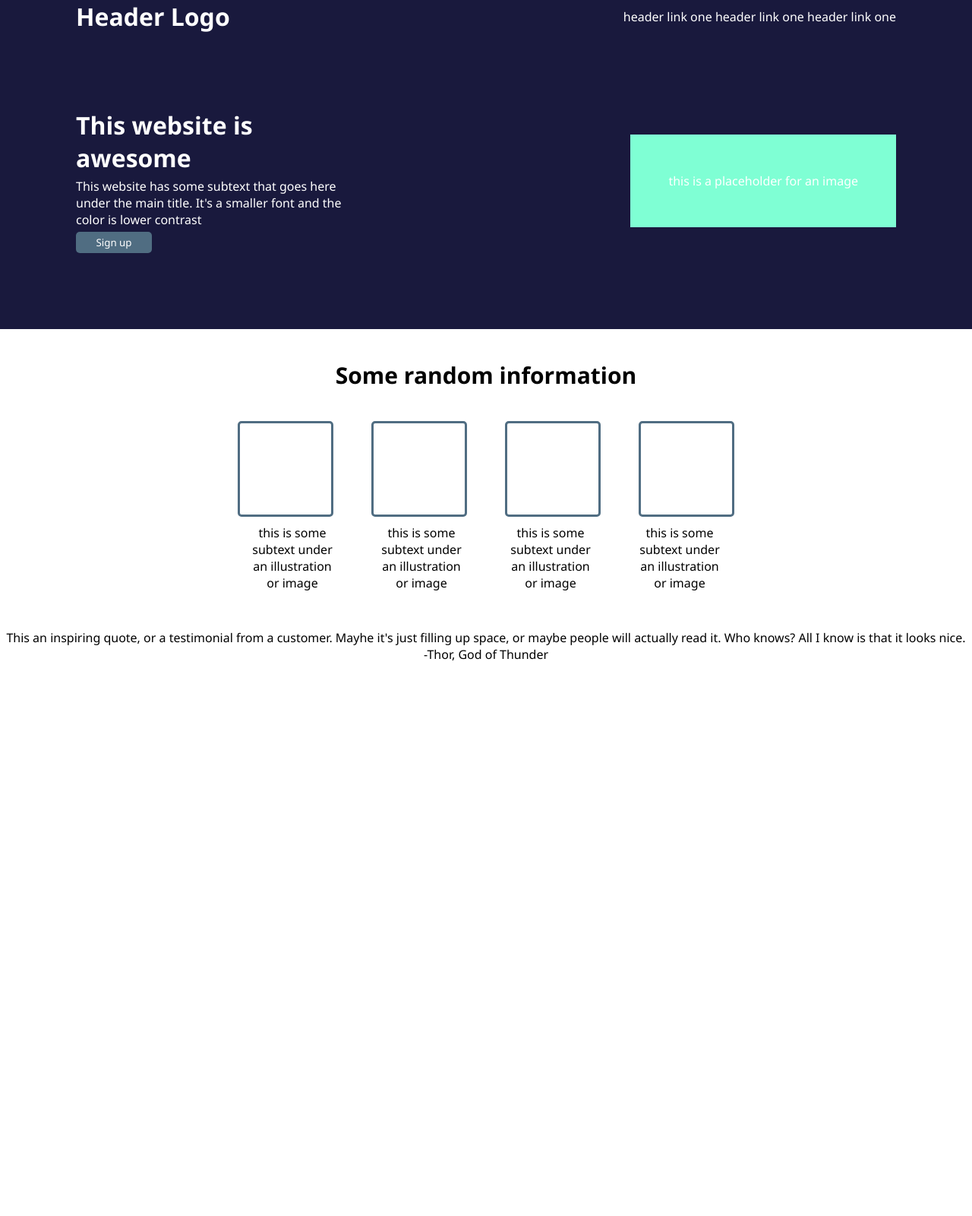
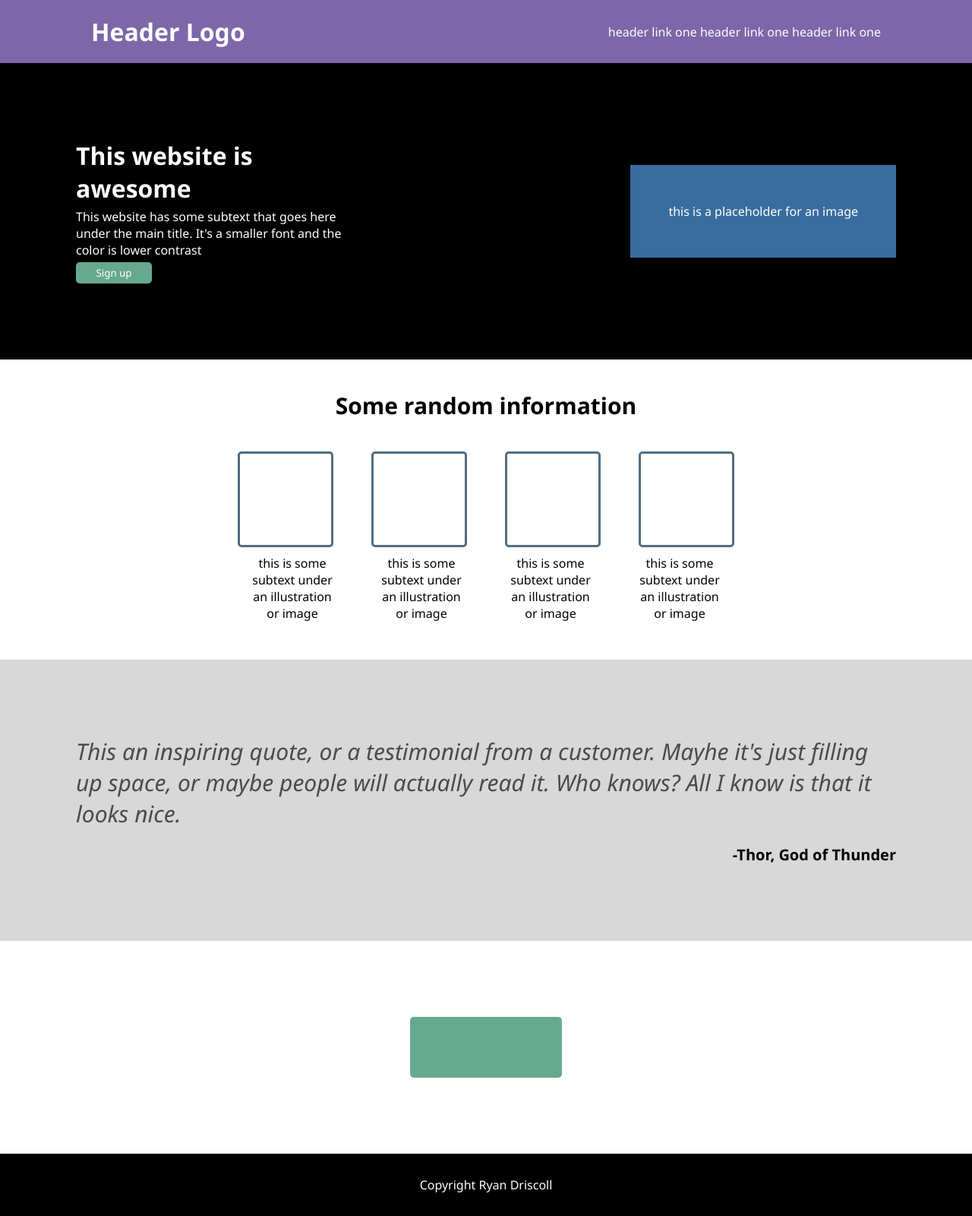
Before and after one commit to rdriscoll6/odin-landingpage, a plain HTML site: page index.html in a window 1280 px wide. Shown: the whole page at 76% size. Before the commit the page ends 1022 px from the top, so only its background shows below. Drawn offline with Linux system fonts and the light colour scheme.

Commit message:
Finished the template for the journal will begin adding infromation tomorrow

```diff
--- a/index.html
+++ b/index.html
@@ -62,6 +62,14 @@
     <div class="author">-Thor, God of Thunder</div>
   </div>
 
+ <div class="fourth-section">
+  <div class="blue-section"></div>
+ </div>
+
+  <p class="fifth-section">
+    Copyright Ryan Driscoll
+  </p>
+
 
 
 </body>
--- a/style.css
+++ b/style.css
@@ -4,7 +4,7 @@
   font-family: 'Segoe UI', Tahoma, Geneva, Verdana, sans-serif;
 }
 .first-section{
-  background-color: rgb(25, 25, 61);
+  background-color: rgb(0, 0, 0);
   color: white;
 
 }
@@ -13,6 +13,8 @@
   align-items: center;
   justify-content: space-between;
   margin-bottom: 100px;
+  background-color: rgb(125, 103, 169);
+  padding: 20px
 }
 .linkedgroup{
   margin-right: 100px;
@@ -38,7 +40,7 @@
   ;
 }
 .right1{
-  background-color: aquamarine;
+  background-color: rgb(57, 109, 158);
   margin-right: 100px;
   text-align: right;
   padding: 50px 50px;
@@ -48,7 +50,7 @@
   background-color: black;
   border-style: none;
   color: white;
-  background-color: rgb(80, 109, 130);
+  background-color: rgb(103, 169, 142);
   padding: 5px 0px;
   border-radius: 5px;
 }
@@ -86,17 +88,72 @@
   width: 120px;
 }
 .third-section{
+  margin-top: 50px;
   display: flex;
+  background-color: rgb(216, 216, 216);
   flex-direction: column;
-  padding-top: 50px;
-  padding-bottom: 50px;
-  display: flex;
-  align-items: center;
-  margin-bottom: 100px;
-}
+
+  padding: 100px
 }
 .quote{
   display: flex;
   text-align: left;
-  ;
+  font-size: 30px;
+  font-style: italic;
+  color: rgb(75, 75, 75);
+
+
 }
+.author{
+  display: flex;
+  text-align: left;
+  align-items: flex-end;
+  justify-content: right;
+  margin-top: 20px;
+  font-size: 20px;
+  font-weight: bold;
+
+}
+.fourth-section{
+  display: flex;
+  padding: 100px;
+  justify-content: center;
+}
+.blue-section{
+  display: flex;
+  background-color: rgb(103, 169, 142);
+  padding: 40px 100px ;
+  align-items: center;
+  color: white;
+  border-radius: 5px;
+
+}
+.left2{
+  display: flex;
+  flex-direction: column;
+}
+.signup2{
+  padding-left: 100px;
+}
+.signup3{
+  padding-top: 5px;
+  padding-bottom: 5px;
+  width: 100px;
+  border-radius: 5px;
+  border-style: solid;
+  color: white;
+  border-color: white;
+  background-color: rgb(103, 169, 142);
+  border-width: 2px;
+
+}
+.h13{
+  font-weight: bold;
+  font-size: 20px;
+}
+.fifth-section{
+  background-color: black;
+  color: white;
+  text-align: center;
+  PADDING: 30PX
+}
```
